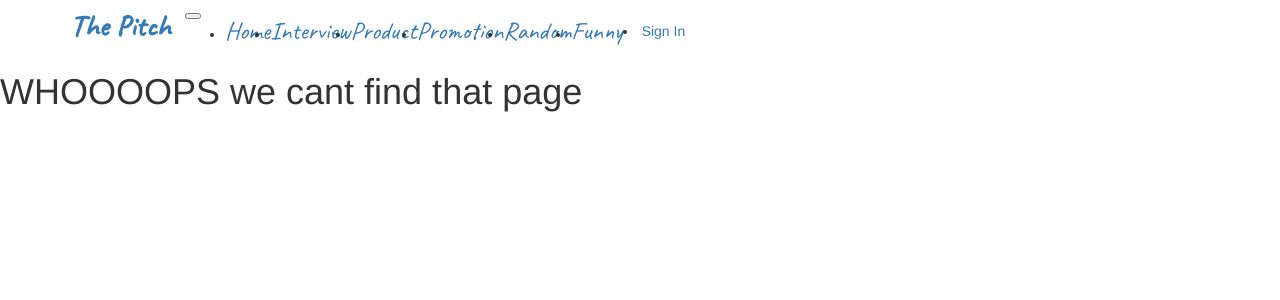
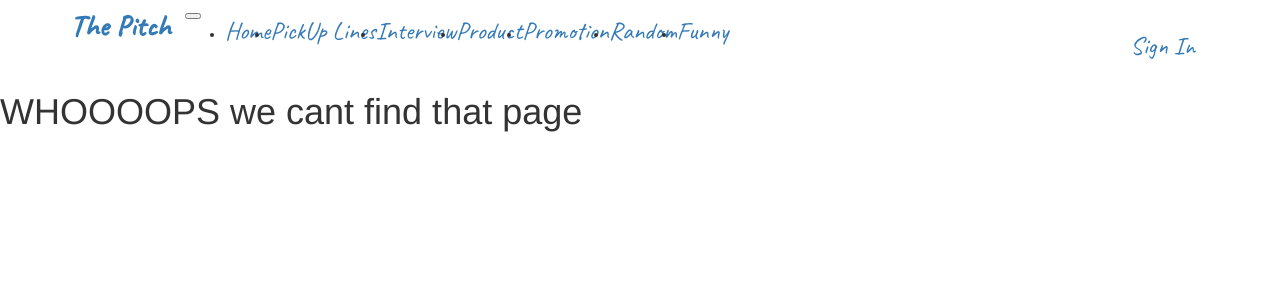
Before and after one commit to GeGe-K/Pitcher-App, a Python web app: template app/templates/fourOwfour.html in a window 1280 px wide. Shown: the top 300 px of the page. Run offline with Jinja, Linux system fonts and the light colour scheme; the template is opened without the code that fills it, so the values that code supplies are empty; some libraries are stand-ins or nearby versions.

Commit message:
changed the username to uppercase.

```diff
--- a/app/templates/navbar.html
+++ b/app/templates/navbar.html
@@ -4,21 +4,23 @@
         <button type="button" class="navbar-toggler" data-toggle="collapse" data-target="#bar">
             <span class="navbar-toggler-icon"></span>
         </button>
-        <div class="navbar-collapse collapse">
+        <div class="navbar-collapse collapse" id="bar">
             <ul class="navbar-nav mx-auto">
-            <!-- class="nav navbar-nav navbar-right"> -->
                 <li class="nav-bar"><a href="/" class="nav-link">Home</a></li>
+                <li class="nav-item"><a href="/pitches/pick-up" class="nav-link">PickUp Lines</a></li>
                 <li class="nav-item"><a href="/pitches/interview" class="nav-link">Interview</a></li>
                 <li class="nav-item"><a href="/pitches/product" class="nav-link">Product</a></li>
                 <li class="nav-item"><a href="/pitches/promotion" class="nav-link">Promotion</a></li>
                 <li class="nav-item"><a href="/pitches/random" class="nav-link">Random</a></li>
                 <li class="nav-item"><a href="/pitches/funny" class="nav-link">Funny</a></li>
             </ul>
+
+            <ul class="nav navbar-nav navbar-right">
                 {% if current_user.is_authenticated %}
-                <li class="nav-item"><a href="{{url_for('main.profile',uname=current_user.username)}}" class="nav-link">Profile</a></li>
-                <li class="nav-item"><a href="{{url_for('auth.logout')}}">Sign Out</a></li>
+                <li id="logged" class="nav-item"><a href="{{url_for('main.profile',uname=current_user.username)}}" class="nav-link">{{current_user.username | upper}}</a></li>
+                <li class="nav-item"><a href="{{url_for('auth.logout')}}" class="nav-link">Sign Out</a></li>
                 {% else %}
-                <li class="nav-item"><a href="{{url_for('auth.login')}}">Sign In</a></li>
+                <li class="nav-item"><a href="{{url_for('auth.login')}}" class="nav-link">Sign In</a></li>
                 {%endif%}
             </ul>
         </div>
```
